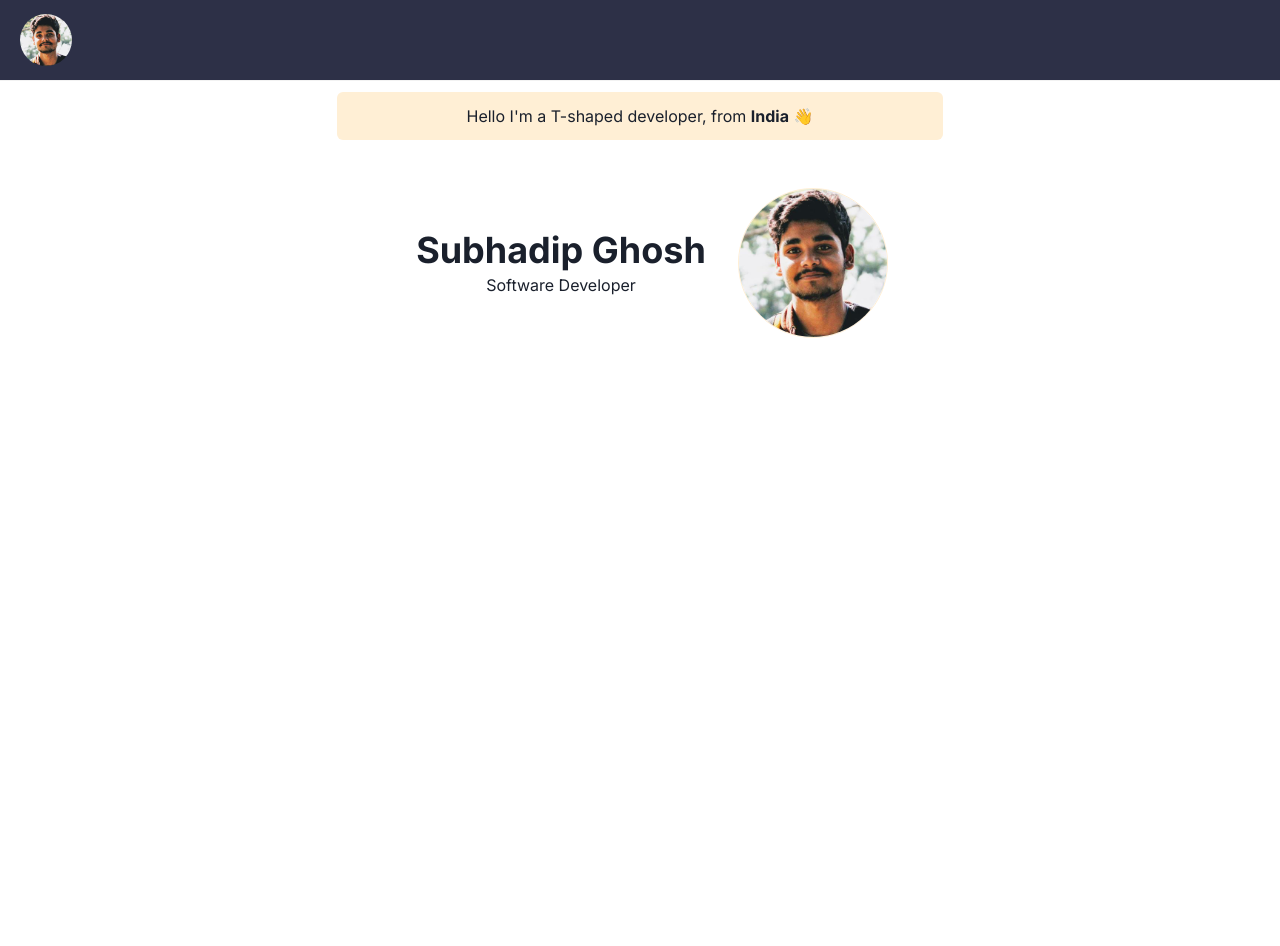
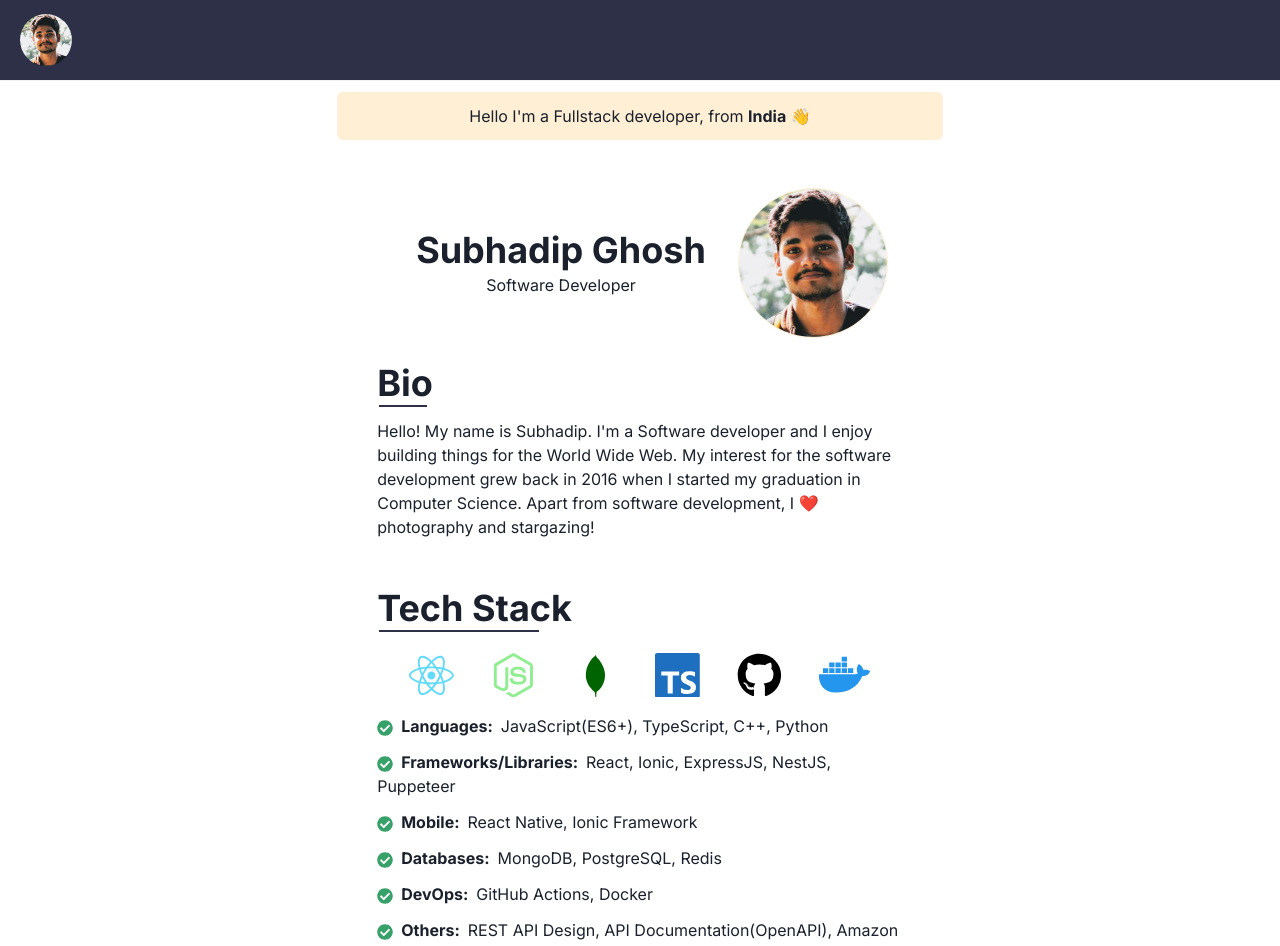
Before and after one commit to subhadipghs/portfolio, a Next.js app: page / in a window 1280 px wide. Shown: the top 946 px of the page. Before the commit the page ends 800 px from the top, so only its background shows below. Built offline with nearby package versions, Linux system fonts and the light colour scheme.

Commit message:
Added basic layout

```diff
--- a/components/navbar-ui/MobileNavbar.tsx
+++ b/components/navbar-ui/MobileNavbar.tsx
@@ -33,9 +33,6 @@ function Navbar() {
           <GridItem colSpan={2}>
             <FaIcon name="bars" fs="1.2rem" color="secondary" />
           </GridItem>
-          <GridItem colStart={4} colEnd={6}>
-            <FaIcon name="moon" fs="1.2rem" color="secondary" />
-          </GridItem>
         </Grid>
       </Box>
     </Box>
--- a/components/section/Section.tsx
+++ b/components/section/Section.tsx
@@ -1,11 +1,26 @@
 import { Merge } from "@/utilities/types";
+import { Box, BoxProps, Heading, Text } from "@chakra-ui/layout";
 import React from "react";
 
-type HeaderProps = Merge<
-  React.PropsWithChildren<{}>,
-  React.ComponentProps<"section">
+type SectionProps = Merge<
+  React.PropsWithChildren<{ heading: string }>,
+  BoxProps
 >;
 
-export function Section({ children, ...rest }: HeaderProps) {
-  return <section {...rest}>{children}</section>;
+export function Section({ heading, children, ...rest }: SectionProps) {
+  return (
+    <Box as="div" m={3} p={3} {...rest}>
+      <Heading>{heading}</Heading>
+      <div
+        style={{
+          height: 0,
+          width: heading.split("").length * 16,
+          border: "1px solid var(--chakra-colors-primary)",
+          backgroundColor: "var(--chakra-colors-primary)",
+          marginLeft: 2,
+        }}
+      ></div>
+      <Text mt={3}>{children}</Text>
+    </Box>
+  );
 }
--- /dev/null
+++ b/modules/home/BioSection.tsx
@@ -0,0 +1,13 @@
+import { Section } from "@/components/section/Section";
+import { GoTelescope } from "react-icons/go";
+
+export function BioSection() {
+  return (
+    <Section heading="Bio">
+      Hello! My name is Subhadip. I&apos;m a Software developer and I enjoy
+      building things for the World Wide Web. My interest for the software
+      development grew back in 2016 when I started my graduation in Computer
+      Science. Apart from software development, I ❤️ photography and stargazing!{" "}
+    </Section>
+  );
+}
--- a/modules/home/HomeHeader.tsx
+++ b/modules/home/HomeHeader.tsx
@@ -8,7 +8,7 @@ export function HomeHeader() {
     <Header>
       <MobileNavbar />
       <AnimatedMsgBox whileTap={{ scale: 0.9 }}>
-        Hello I&apos;m a T-shaped developer, from <Bold text="India" /> 👋
+        Hello I&apos;m a Fullstack developer, from <Bold text="India" /> 👋
       </AnimatedMsgBox>
     </Header>
   );
--- a/modules/home/HomePage.tsx
+++ b/modules/home/HomePage.tsx
@@ -1,12 +1,28 @@
+import { Box, Container } from "@chakra-ui/layout";
 import React from "react";
+import { BioSection } from "./BioSection";
 import { HomeHeader } from "./HomeHeader";
+import { TechStacks } from "./TechStackSection";
 import { TitleSection } from "./TitleSection";
 
 export function HomeModule() {
   return (
     <React.Fragment>
       <HomeHeader />
-      <TitleSection />
+      <Container width="100vw">
+        <Box
+          as="main"
+          maxW={672}
+          display="flex"
+          justifyContent="center"
+          flexDirection="column"
+          alignItems="center"
+        >
+          <TitleSection />
+          <BioSection />
+          <TechStacks />
+        </Box>
+      </Container>
     </React.Fragment>
   );
 }
--- /dev/null
+++ b/modules/home/TechStackSection.tsx
@@ -0,0 +1,101 @@
+import { Section } from "@/components/section/Section";
+import { Box, List, ListIcon, ListItem, Text } from "@chakra-ui/layout";
+import {
+  FaCheckCircle,
+  FaDocker,
+  FaGithub,
+  FaNodeJs,
+  FaReact,
+} from "react-icons/fa";
+import { SiTypescript } from "react-icons/si";
+import { DiMongodb } from "react-icons/di";
+import { Bold } from "@/components/bold/Bold";
+import React from "react";
+
+export function TechStacks() {
+  return (
+    <Section heading="Tech Stack">
+      <Box
+        mt={2}
+        display="flex"
+        justifyContent="space-evenly"
+        alignItems="center"
+        flexWrap="wrap"
+      >
+        <Icons />
+      </Box>
+      <Box mt={2}>
+        <List spacing={3}>
+          <TechStackListItems
+            listHeading="Languages"
+            items={["JavaScript(ES6+)", "TypeScript", "C++", "Python"]}
+          />
+          <TechStackListItems
+            listHeading="Frameworks/Libraries"
+            items={["React", "Ionic", "ExpressJS", "NestJS", "Puppeteer"]}
+          />
+          <TechStackListItems
+            listHeading="Mobile"
+            items={["React Native", "Ionic Framework"]}
+          />
+          <TechStackListItems
+            listHeading="Databases"
+            items={["MongoDB", "PostgreSQL", "Redis"]}
+          />
+          <TechStackListItems
+            listHeading="DevOps"
+            items={["GitHub Actions", "Docker"]}
+          />
+          <TechStackListItems
+            listHeading="Others"
+            items={[
+              "REST API Design",
+              "API Documentation(OpenAPI)",
+              "Amazon Web Services",
+              "TDD",
+              "Git",
+              "GitHub",
+              "Shell Scripting",
+              "Vim",
+            ]}
+          />
+        </List>
+      </Box>
+    </Section>
+  );
+}
+
+function Icons() {
+  return (
+    <React.Fragment>
+      <FaReact fontSize="2.8rem" color="#61dafb" style={{ margin: 5 }} />
+      <FaNodeJs color="lightgreen" fontSize="2.8rem" style={{ margin: 5 }} />
+      <DiMongodb color="darkgreen" fontSize="2.8rem" style={{ margin: 5 }} />
+      {/* <SiJavascript color="#ECD243" fontSize="2.8rem" style={{ margin: 5 }} /> */}
+      <SiTypescript color="#1e6fbf" fontSize="2.8rem" style={{ margin: 5 }} />
+      <FaGithub color="black" fontSize="2.8rem" style={{ margin: 5 }} />
+      <FaDocker color="#2496ed" fontSize="3.2rem" style={{ margin: 5 }} />
+    </React.Fragment>
+  );
+}
+
+type TechStackListItemsProps = {
+  items: string[];
+  listHeading: string;
+  checkIconColor?: string;
+};
+
+function TechStackListItems(props: TechStackListItemsProps) {
+  return (
+    <ListItem>
+      <ListIcon
+        as={FaCheckCircle}
+        color={props.checkIconColor ?? "green.500"}
+      />
+      <Bold text={`${props.listHeading}:`} />
+      <Text ml={2} as="span">
+        {props.items.join(", ")}
+      </Text>
+    </ListItem>
+  );
+}
--- a/modules/home/TitleSection.tsx
+++ b/modules/home/TitleSection.tsx
@@ -32,14 +32,21 @@ export function TitleSection() {
       sm: "left",
       md: "center",
     },
+    display: "flex",
+    justifyContent: {
+      sm: "flex-start",
+      md: "center",
+    },
   };
 
   return (
     <motion.div
       initial={animation.rightToLeft.initial}
       animate={animation.rightToLeft.animate}
+      style={{ width: "100%" }}
     >
       <Stack
+        maxWidth={672}
         as="section"
         direction={["column", "row"]}
         align={["initial", "center"]}
@@ -47,7 +54,14 @@ export function TitleSection() {
         id="main-content"
         mt={[0, 3, 8, 12]}
       >
-        <Box textAlign={respBox.ta} m={3} p={3}>
+        <Box
+          textAlign={respBox.ta}
+          display={respBox.display}
+          justifyContent={respBox.justifyContent}
+          flexDirection="column"
+          m={3}
+          p={3}
+        >
           <Heading>Subhadip Ghosh</Heading>
           <Breadcrumb>
             <BreadcrumbItem>
--- a/package.json
+++ b/package.json
@@ -14,11 +14,13 @@
     "framer-motion": "4",
     "next": "12.0.2",
     "react": "17.0.2",
-    "react-dom": "17.0.2"
+    "react-dom": "17.0.2",
+    "react-icons": "^4.3.1"
   },
   "devDependencies": {
     "@types/node": "16.11.6",
     "@types/react": "17.0.33",
+    "@types/react-icons": "^3.0.0",
     "eslint": "7",
     "eslint-config-next": "12.0.2",
     "typescript": "4.4.4"
```
Also changed, not shown: 1 other file (tests, documents, lock files or other folders).
